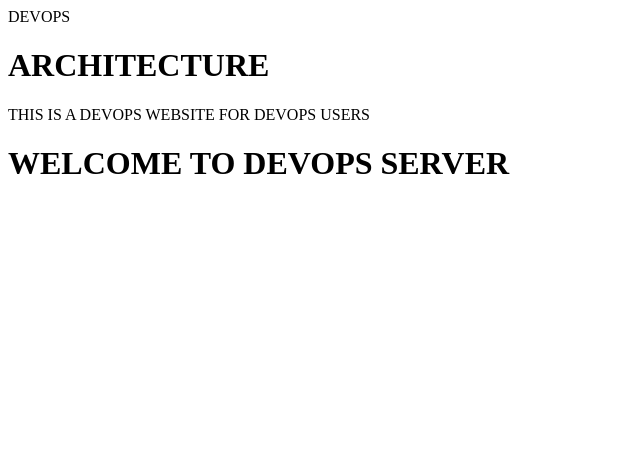
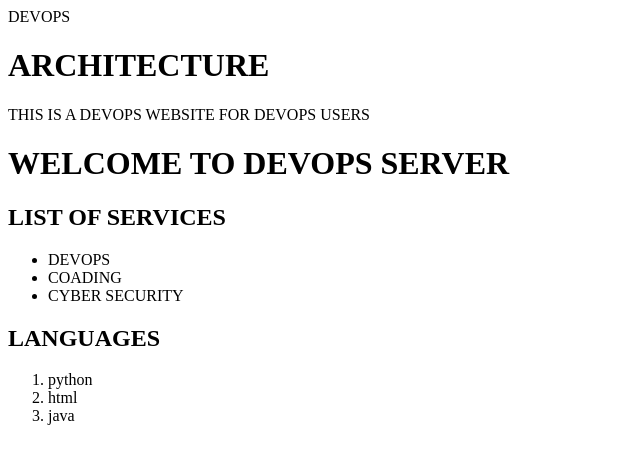
Before and after one commit to Johnsjothomas/johnson, a plain HTML site: page index.html in a window 1280 px wide. Shown: the whole page, without its empty margins (0-640 px from the left). Drawn offline with Linux system fonts and the light colour scheme.

Commit message:
list added

```diff
--- a/index.html
+++ b/index.html
@@ -6,5 +6,22 @@
 <p>THIS IS A DEVOPS WEBSITE FOR DEVOPS USERS</p>
 <h1>WELCOME TO DEVOPS SERVER</h1>
 
+<h2>LIST OF SERVICES</h2>
+
+<ul>
+  <li>DEVOPS</li>
+  <li>COADING</li>
+  <li>CYBER SECURITY</li>
+</ul>
+
+<h2>LANGUAGES</h2>
+
+<ol>
+  <li>python</li>
+  <li>html</li>
+  <li>java</li>
+</ol>
+
+
 </body>
 </html>
```
